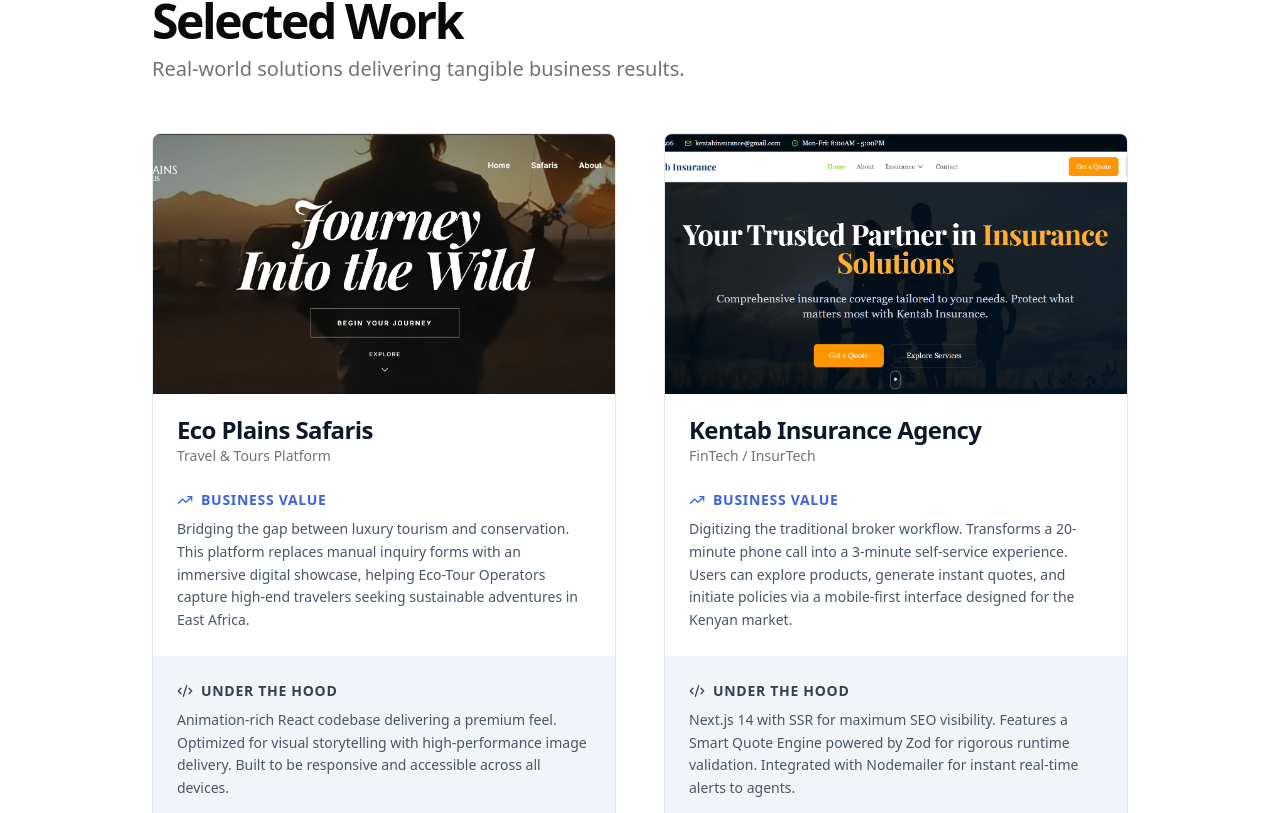
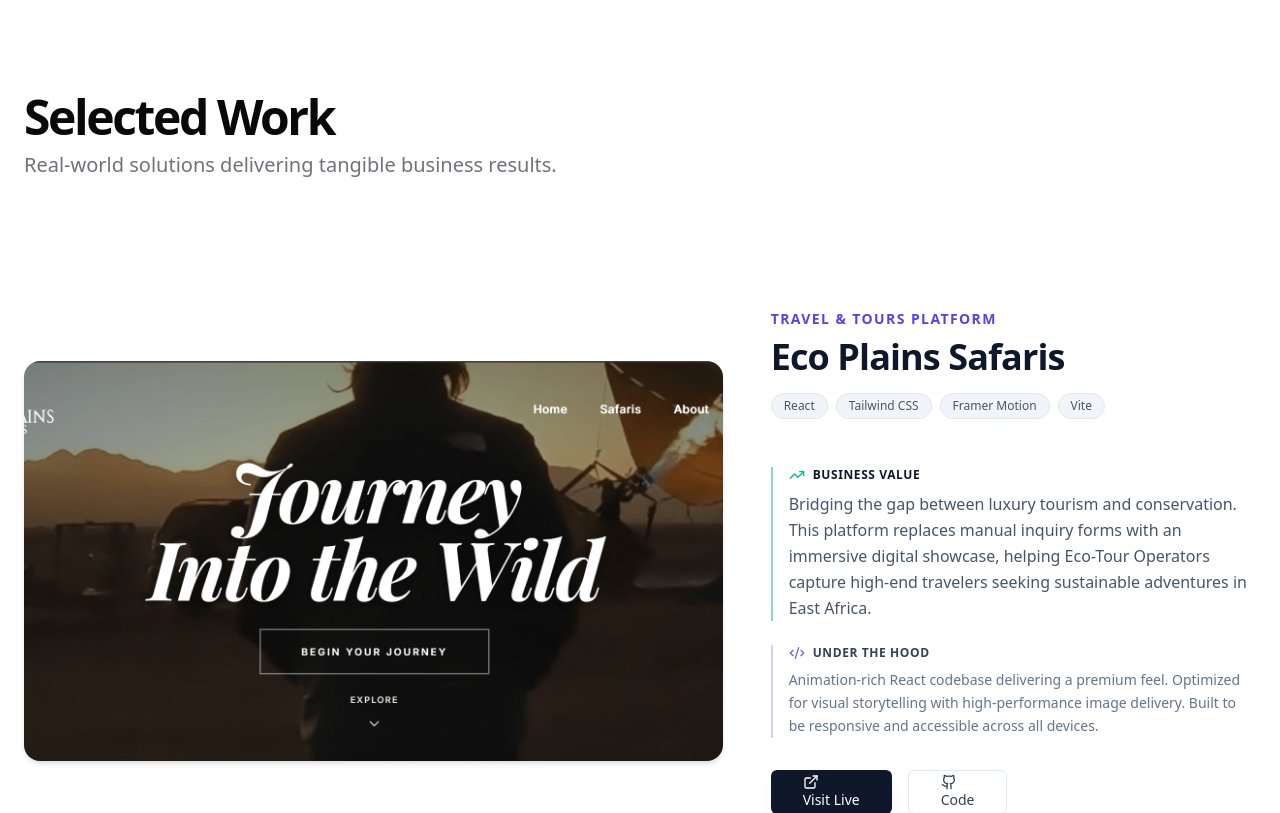
Before and after one commit to Caleb-Kiune/calebkiune, a Next.js app: page / in a window 1280 px wide. Shown: the part 1347-2160 px from the top of the page. Built offline with nearby package versions, Linux system fonts and the light colour scheme.

Commit message:
Selected Work Section Zig-Zag Layout Refactor

```diff
--- a/src/app/page.tsx
+++ b/src/app/page.tsx
@@ -2,10 +2,9 @@ import { Hero } from "@/components/sections/hero";
 import { About } from "@/components/sections/about";
 import { Services } from "@/components/sections/services";
 import { Contact } from "@/components/sections/contact";
-import { ProjectCard } from "@/components/sections/project-card";
+import { SelectedWork } from "@/components/sections/selected-work";
 import { Testimonials } from "@/components/sections/testimonials";
-import { projects } from "@/lib/constants/projects";
-import { SectionHeading } from "@/components/ui/section-heading";
+// Removed unused imports: projects, ProjectCard, SectionHeading (SectionHeading used? No, removed from usage in page.tsx)
 
 export default function Home() {
   return (
@@ -13,18 +12,7 @@ export default function Home() {
       <Hero />
       <About />
 
-      <section id="projects" className="container mx-auto px-6 max-w-5xl">
-        <SectionHeading
-          title="Selected Work"
-          subtitle="Real-world solutions delivering tangible business results."
-          className="mb-12"
-        />
-        <div className="grid grid-cols-1 md:grid-cols-2 gap-8 lg:gap-12">
-          {projects.map((project) => (
-            <ProjectCard key={project.id} project={project} />
-          ))}
-        </div>
-      </section>
+      <SelectedWork />
 
       <Testimonials />
       <Services />
--- a/src/components/sections/project-card.tsx
+++ b/src/components/sections/project-card.tsx
@@ -6,90 +6,106 @@ import { Project } from '@/lib/types';
 import { Button } from '@/components/ui/button';
 import { TrendingUp, Code2, ExternalLink, Github } from 'lucide-react';
 import { motion } from 'framer-motion';
+import { cn } from '@/lib/utils';
 
 interface ProjectCardProps {
     project: Project;
+    isReversed?: boolean;
 }
 
-export function ProjectCard({ project }: ProjectCardProps) {
+export function ProjectCard({ project, isReversed = false }: ProjectCardProps) {
     return (
-        <motion.div
-            initial={{ opacity: 0, y: 20 }}
+        <motion.article
+            initial={{ opacity: 0, y: 30 }}
             whileInView={{ opacity: 1, y: 0 }}
-            viewport={{ once: true }}
-            transition={{ duration: 0.5 }}
-            className="flex flex-col rounded-lg border border-slate-200 overflow-hidden bg-card text-card-foreground shadow-sm"
+            viewport={{ once: true, margin: "-100px" }}
+            transition={{ duration: 0.6, ease: "easeOut" }}
+            className="group grid grid-cols-1 md:grid-cols-12 gap-8 md:gap-12 items-center"
         >
-            {/* Image Section */}
-            <div className="relative aspect-video w-full overflow-hidden">
-                {/* Placeholder blur for now, assuming images might not exist yet or using color placeholder if failed */}
+            {/* Image Column */}
+            <div className={cn(
+                "relative h-64 md:h-[400px] w-full rounded-2xl overflow-hidden shadow-md group-hover:shadow-xl transition-all duration-500",
+                "md:col-span-7", // Image takes 7 columns
+                isReversed ? "md:order-last" : "md:order-first" // Zig-Zag Logic
+            )}>
                 <div className="absolute inset-0 bg-slate-100 flex items-center justify-center text-slate-400">
-                    {/* Fallback if image fails to load or during dev */}
                     <span className="sr-only">Project Image</span>
                 </div>
                 <Image
                     src={project.image}
                     alt={project.title}
                     fill
-                    placeholder="blur"
-                    className="object-cover transition-transform duration-300 hover:scale-105"
-                    sizes="(max-width: 768px) 100vw, (max-width: 1200px) 50vw, 33vw"
+                    // Using object-cover as requested. If images are getting cut off, try object-contain with a bg-color.
+                    className="object-cover transition-transform duration-700 group-hover:scale-105"
+                    sizes="(max-width: 768px) 100vw, 60vw"
+                    priority={false}
                 />
             </div>
 
+            {/* Content Column */}
+            <div className="flex flex-col md:col-span-5 relative z-10">
+
                 {/* Header */}
-            <div className="p-6 pb-2">
-                <div className="flex justify-between items-start mb-2">
-                    <div>
-                        <h3 className="text-2xl font-bold leading-none tracking-tight">{project.title}</h3>
-                        <p className="text-sm text-muted-foreground mt-1">{project.category}</p>
-                    </div>
+                <div className="mb-6">
+                    <p className="text-sm font-bold text-indigo-600 mb-2 tracking-widest uppercase">{project.category}</p>
+                    <h3 className="text-3xl md:text-4xl font-bold text-slate-900 tracking-tight leading-tight mb-4">{project.title}</h3>
+
+                    {/* Tech Stack Pills */}
+                    <div className="flex flex-wrap gap-2 mb-6">
+                        {project.stack?.map((tech) => (
+                            <span key={tech} className="px-3 py-1 bg-slate-100 text-slate-600 text-xs font-medium rounded-full border border-slate-200">
+                                {tech}
+                            </span>
+                        ))}
                     </div>
                 </div>
 
-            {/* Block A: Business Value */}
-            <div className="bg-white p-6 pt-2 border-b border-slate-100">
-                <div className="flex items-center gap-2 mb-2 text-primary font-semibold">
-                    <TrendingUp className="h-4 w-4" />
-                    <span className="text-sm uppercase tracking-wider">Business Value</span>
+                {/* The Dual Split Description */}
+                <div className="space-y-6">
+
+                    {/* Section A: Business Value */}
+                    <div className="pl-4 border-l-2 border-emerald-500/50">
+                        <div className="flex items-center gap-2 mb-2 text-slate-900 font-semibold">
+                            <TrendingUp className="h-4 w-4 text-emerald-500" />
+                            <span className="text-xs uppercase tracking-wider">Business Value</span>
                         </div>
-                <p className="text-slate-600 text-sm leading-relaxed">
-                    {project.businessSolution}
+                        <p className="text-slate-600 text-base leading-relaxed">
+                            {project.businessValue}
                         </p>
                     </div>
 
-            {/* Block B: Technical Stack */}
-            <div className="bg-slate-100 p-6 flex-grow border-b border-slate-200">
+                    {/* Section B: Tech Stack */}
+                    <div className="pl-4 border-l-2 border-indigo-500/30">
                         <div className="flex items-center gap-2 mb-2 text-slate-700 font-semibold">
-                    <Code2 className="h-4 w-4" />
-                    <span className="text-sm uppercase tracking-wider">Under the Hood</span>
+                            <Code2 className="h-4 w-4 text-indigo-500" />
+                            <span className="text-xs uppercase tracking-wider">Under the Hood</span>
                         </div>
-                <p className="text-slate-600 text-sm leading-relaxed mb-4">
-                    {project.technicalStack}
+                        <p className="text-slate-500 text-sm leading-relaxed">
+                            {project.techValue}
                         </p>
+                    </div>
                 </div>
 
                 {/* Action Area */}
-            <div className="p-6 pt-4 bg-white mt-auto">
-                <div className="flex gap-3">
+                <div className="mt-8 flex gap-4">
                     {project.links.demo && (
-                        <Button asChild className="flex-1 bg-primary hover:bg-primary/90">
+                        <Button asChild size="lg" className="bg-slate-900 text-white hover:bg-slate-800 shadow-lg shadow-indigo-500/10">
                             <Link href={project.links.demo} target="_blank" rel="noopener noreferrer">
                                 <ExternalLink className="mr-2 h-4 w-4" />
-                                Live Demo
+                                Visit Live
                             </Link>
                         </Button>
                     )}
                     {project.links.repo && (
-                        <Button asChild variant="outline" className="flex-1">
+                        <Button asChild variant="outline" size="lg" className="border-slate-200 hover:bg-slate-50 text-slate-700">
                             <Link href={project.links.repo} target="_blank" rel="noopener noreferrer">
                                 <Github className="mr-2 h-4 w-4" />
-                                Source Code
+                                Code
                             </Link>
                         </Button>
                     )}
                 </div>
             </div>
-        </motion.div>
+        </motion.article>
     );
 }
--- /dev/null
+++ b/src/components/sections/selected-work.tsx
@@ -0,0 +1,27 @@
+"use client";
+
+import { SectionHeading } from "@/components/ui/section-heading";
+import { ProjectCard } from "@/components/sections/project-card";
+import { projects } from "@/lib/constants/projects";
+
+export function SelectedWork() {
+    return (
+        <section id="projects" className="container mx-auto px-6 max-w-7xl py-16 md:py-24">
+            <SectionHeading
+                title="Selected Work"
+                subtitle="Real-world solutions delivering tangible business results."
+                className="mb-16 md:mb-32"
+            />
+            {/* Massive vertical stack with Zig-Zag logic */}
+            <div className="flex flex-col gap-24 md:gap-32">
+                {projects.map((project, index) => (
+                    <ProjectCard
+                        key={project.id}
+                        project={project}
+                        isReversed={index % 2 !== 0}
+                    />
+                ))}
+            </div>
+        </section>
+    );
+}
--- a/src/lib/constants/projects.ts
+++ b/src/lib/constants/projects.ts
@@ -13,8 +13,9 @@ export const projects: Project[] = [
             demo: "https://eco-plains-safaris.vercel.app/",
             repo: "https://github.com/Caleb-Kiune/eco-plains-safaris"
         },
-        businessSolution: "Bridging the gap between luxury tourism and conservation. This platform replaces manual inquiry forms with an immersive digital showcase, helping Eco-Tour Operators capture high-end travelers seeking sustainable adventures in East Africa.",
-        technicalStack: "Animation-rich React codebase delivering a premium feel. Optimized for visual storytelling with high-performance image delivery. Built to be responsive and accessible across all devices."
+        businessValue: "Bridging the gap between luxury tourism and conservation. This platform replaces manual inquiry forms with an immersive digital showcase, helping Eco-Tour Operators capture high-end travelers seeking sustainable adventures in East Africa.",
+        techValue: "Animation-rich React codebase delivering a premium feel. Optimized for visual storytelling with high-performance image delivery. Built to be responsive and accessible across all devices.",
+        stack: ["React", "Tailwind CSS", "Framer Motion", "Vite"]
     },
     {
         id: "kentab",
@@ -25,8 +26,9 @@ export const projects: Project[] = [
             demo: "https://kentab-six.vercel.app/",
             repo: "https://github.com/Caleb-Kiune/kentab"
         },
-        businessSolution: "Digitizing the traditional broker workflow. Transforms a 20-minute phone call into a 3-minute self-service experience. Users can explore products, generate instant quotes, and initiate policies via a mobile-first interface designed for the Kenyan market.",
-        technicalStack: "Next.js 14 with SSR for maximum SEO visibility. Features a Smart Quote Engine powered by Zod for rigorous runtime validation. Integrated with Nodemailer for instant real-time alerts to agents."
+        businessValue: "Digitizing the traditional broker workflow. Transforms a 20-minute phone call into a 3-minute self-service experience. Users can explore products, generate instant quotes, and initiate policies via a mobile-first interface designed for the Kenyan market.",
+        techValue: "Next.js 14 with SSR for maximum SEO visibility. Features a Smart Quote Engine powered by Zod for rigorous runtime validation. Integrated with Nodemailer for instant real-time alerts to agents.",
+        stack: ["Next.js 14", "TypeScript", "Zod", "Nodemailer", "Tailwind"]
     },
     {
         id: "happy-feet",
@@ -37,7 +39,8 @@ export const projects: Project[] = [
             demo: "https://happy-happy-feet.vercel.app/",
             repo: "https://github.com/Caleb-Kiune/Happy-Happy-Feet"
         },
-        businessSolution: "Reducing checkout friction for local shoppers. Features a unique 'WhatsApp Ordering System' that pre-fills order details into a chat message, closing the sale on the platform users trust most. Includes dynamic search and filtering.",
-        technicalStack: "Cutting-edge T3 Stack: Next.js 16 (App Router), Tailwind CSS v4, and Shadcn/ui. Powered by Supabase for Database & Auth. Implements Global State management for the Cart and client-side optimistic updates."
+        businessValue: "Reducing checkout friction for local shoppers. Features a unique 'WhatsApp Ordering System' that pre-fills order details into a chat message, closing the sale on the platform users trust most. Includes dynamic search and filtering.",
+        techValue: "Cutting-edge T3 Stack: Next.js 16 (App Router), Tailwind CSS v4, and Shadcn/ui. Powered by Supabase for Database & Auth. Implements Global State management for the Cart and client-side optimistic updates.",
+        stack: ["Next.js 16", "Supabase", "Shadcn/ui", "Tailwind v4", "Zustand"]
     }
 ];
--- a/src/lib/types.ts
+++ b/src/lib/types.ts
@@ -9,8 +9,9 @@ export interface Project {
         demo?: string;
         repo?: string;
     };
-    businessSolution: string;
-    technicalStack: string;
+    businessValue: string;
+    techValue: string;
+    stack: string[];
 }
 
 export type IconName = "Smartphone" | "Code" | "Zap" | "TrendingUp" | "Rocket" | "Layout" | "Server" | "Database" | "Globe";
```
Lines whose indentation alone changed are shown as unchanged.
